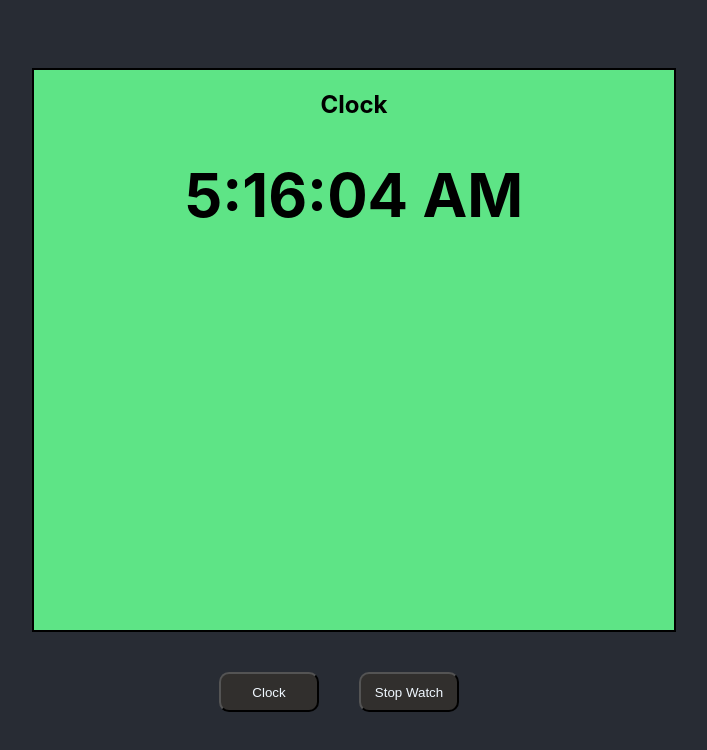
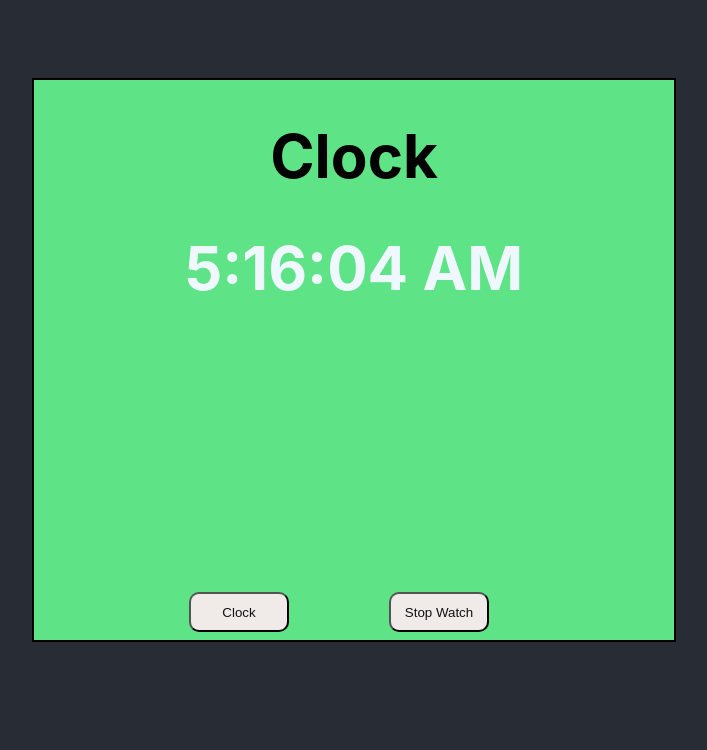
Before and after one commit to ajitbamane05/clockproject, a React (Create React App) app: page / in a window 1280 px wide. Shown: the top 750 px of the page, without its empty margins (286-993 px from the left). Built offline with nearby package versions, Linux system fonts and the light colour scheme.

Commit message:
changes made

```diff
--- a/public/index.html
+++ b/public/index.html
@@ -24,7 +24,7 @@
       work correctly both with client-side routing and a non-root public URL.
       Learn how to configure a non-root public URL by running `npm run build`.
     -->
-    <title>React App</title>
+    <title>Watch</title>
   </head>
   <body>
     <noscript>You need to enable JavaScript to run this app.</noscript>
--- a/src/App.css
+++ b/src/App.css
@@ -19,7 +19,7 @@
   margin-left: 30px;
   row-gap: 30px;
   position: relative;
-  bottom: 60px;
+  bottom: 70px;
 }
 .clock{
   margin-right: 30px;
--- a/src/App.js
+++ b/src/App.js
@@ -30,12 +30,11 @@ function App() {
 
       <Stopwatch className="stopwatch" face="Stop Watch"/>
       }
-      <br/>
        <div className="buttons">
-          <div>
+          <div className="cbuttons">
             <Button className="clock" name="Clock" click={clock1}/>
           </div>
-          <div>
+          <div className="cbuttons">
           <Button className="clock" name="Stop Watch" click={watch} />
           </div>
        </div>
--- a/src/Components/Buttons/button.css
+++ b/src/Components/Buttons/button.css
@@ -2,8 +2,8 @@
     height: 40px;
     width: 100px;
     font: 30px;
-    background-color:rgb(49, 47, 45);
-    color: aliceblue;
+    background-color:rgb(240, 235, 232);
+    color: rgb(17, 17, 17);
     margin: 20px;
     border-radius: 10px;
 }
--- a/src/Components/Clock/Clock.js
+++ b/src/Components/Clock/Clock.js
@@ -8,11 +8,11 @@ export default function Clock(props) {
 
         <div className="cointainer">
             <div className="facevalus">
-                <span className="facevalue"><h2>{props.face}</h2></span>
+                <span className="facevalue"><h1 >{props.face}</h1></span>
             </div>
 
             <div className="clocktype">
-                <span className="clocktype"><h1>{props.clocktype}</h1></span>
+                <span className="clocktype"><h1 className="facename">{props.clocktype}</h1></span>
             </div>
 
         </div>
```
